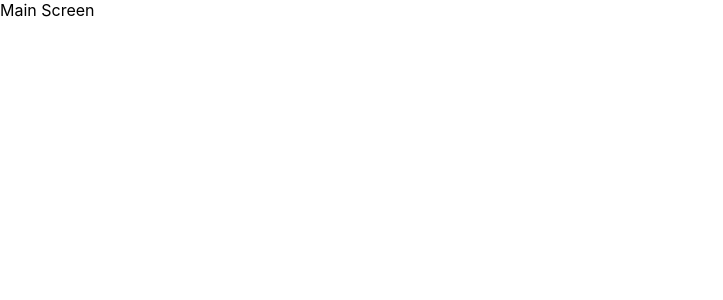
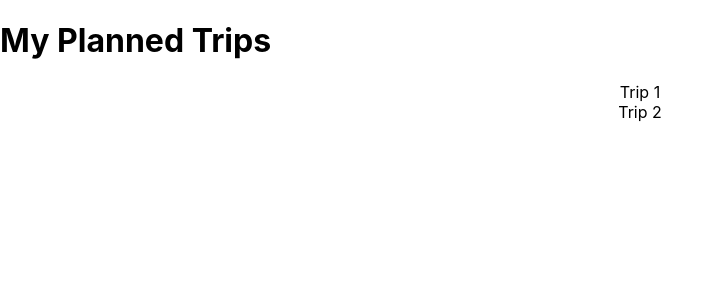
Before and after one commit to dannyforest/travel-planner-react, a React (Create React App) app: page / in a window 1280 px wide. Shown: the top 300 px of the page, without its empty margins (0-723 px from the left). Built offline with nearby package versions, Linux system fonts and the light colour scheme.

Commit message:
create ListTripEntry

```diff
--- a/src/screens/MainScreen.tsx
+++ b/src/screens/MainScreen.tsx
@@ -1,7 +1,51 @@
+import styled from "styled-components";
+
+interface Trip {
+
+    id: number;
+    name: string;
+    description: string;
+    date: string;
+    location: string;
+    image: string;
+}
+
+const trips: Trip[] = [
+    {
+        id: 1,
+        name: "Trip 1",
+        description: "Trip 1 description",
+        date: "2023-05-01",
+        location: "Trip 1 location",
+        image: "XXXXXXXXXXXXXXXXXXXXXXXXXXXXX"
+    },
+    {
+        id: 2,
+        name: "Trip 2",
+        description: "Trip 2 description",
+        date: "2023-05-02",
+        location: "Trip 2 location",
+        image: "XXXXXXXXXXXXXXXXXXXXXXXXXXXXX"
+    }
+];
+
 export const MainScreen = () => {
     return (
         <div>
-            Main Screen
+            <h1>My Planned Trips</h1>
+            <ListTrips>
+                {trips.map((trip) => (
+                    <div key={trip.id}>{trip.name}</div>
+                ))}
+            </ListTrips>
         </div>
     )
 }
+
+const ListTrips = styled.div
+`
+    display: flex;
+    flex-direction: column;
+    justify-content: center;
+    align-items: center;
+`
```
Also changed, not shown: src/components/ListTripEntry.tsx (added, +10 -0 lines), public/images/Egypte.jpg (added), 1 other file (tests, documents, lock files or other folders).
